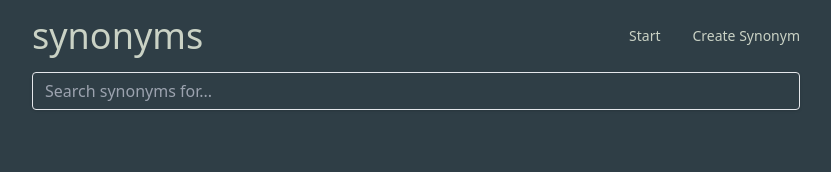
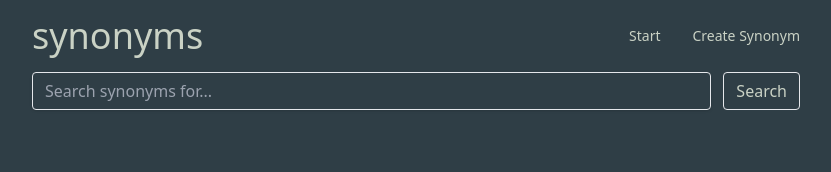
Before and after one commit to jawee/synonyms, a Next.js app in the folder client/: page / in a window 1280 px wide. Shown: the top 172 px of the page, without its empty margins (224-1055 px from the left). Built offline with nearby package versions, Linux system fonts and the light colour scheme.

Commit message:
Show submit button on search

```diff
--- a/client/pages/index.tsx
+++ b/client/pages/index.tsx
@@ -19,8 +19,14 @@ const Home: NextPage = () => {
     return (
         <>
             <form className="w-full" onSubmit={handleSubmit}>
-                <input title="Only a single word" pattern="[a-zA-ZÅÄÖåäö]*" required className="bg-[#2F3E46] text-[#CAD2C5] shadow appearance-none border rounded w-full py-2 px-3 mb-3 leading-tight focus:outline-none focus:shadow-outline" name="word" type="text" placeholder="Search synonyms for..." />
-                <input type="submit" className="hidden" value="Search" />
+                <div className="flex items-end mb-3">
+                    <div className="relative mr-3 w-full">
+                        <input title="Only a single word" pattern="[a-zA-ZÅÄÖåäö]*" required className="bg-[#2F3E46] text-[#CAD2C5] shadow appearance-none border rounded w-full py-2 px-3 mb-3 leading-tight focus:outline-none focus:shadow-outline" name="word" type="text" placeholder="Search synonyms for..." />
+                    </div>
+                    <div>
+                        <input className="border rounded py-2 px-3 mb-3 leading-tight hover:text-[#84A9BC]" type="submit" value="Search" />
+                    </div>
+                </div>
             </form>
         </>
     )
```
